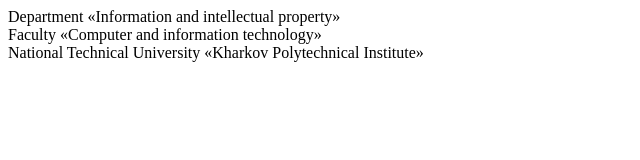
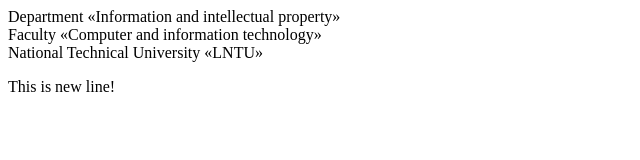
Before and after one commit to olyyyashka/lab3, a plain HTML site: page index.html in a window 1280 px wide. Shown: the whole page, without its empty margins (0-640 px from the left). Drawn offline with Linux system fonts and the light colour scheme.

Commit message:
Update index.html
new line 12

```diff
--- a/index.html
+++ b/index.html
@@ -8,7 +8,8 @@
     <div>
         Department «Information and intellectual property»<br>
         Faculty «Computer and information technology»<br>
-        National Technical University «Kharkov Polytechnical Institute»
+        National Technical University «LNTU»
     </div>
+    <p>This is new line!</p>
 </body>
 </html>
```
